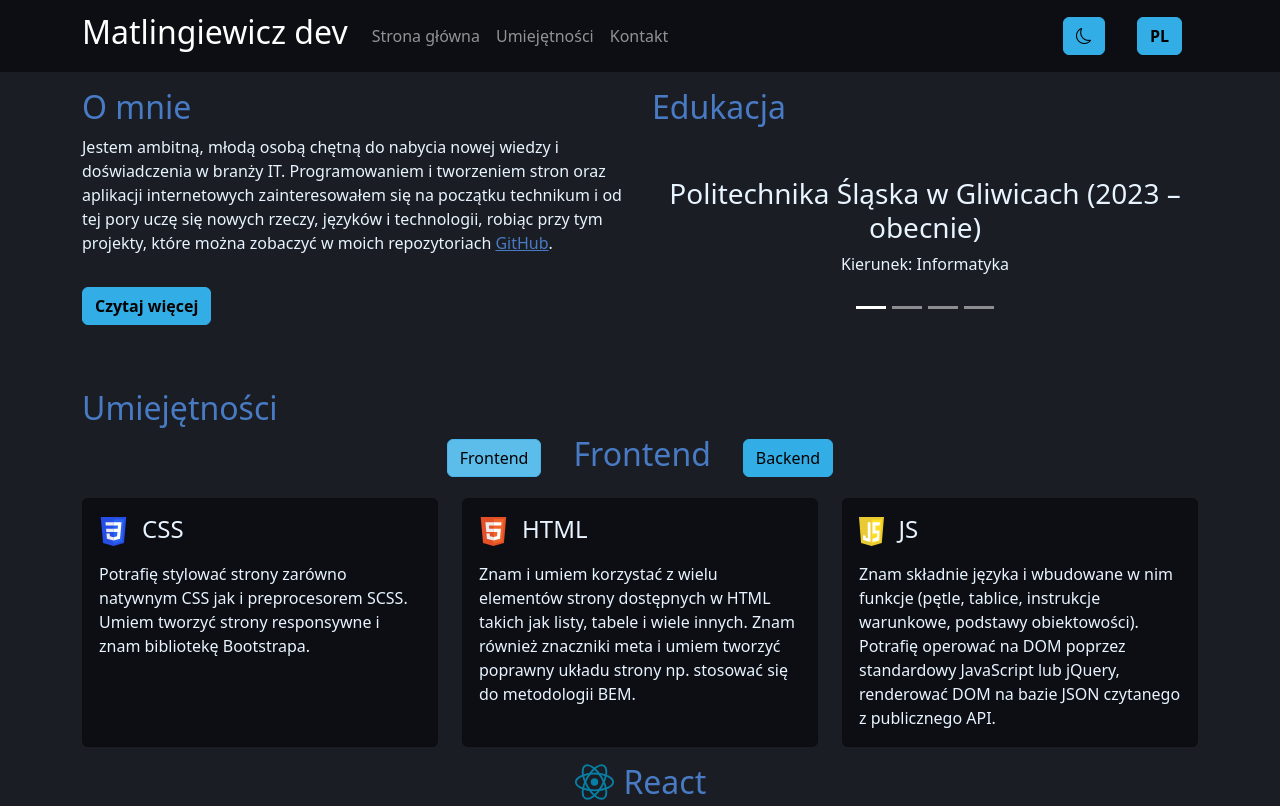
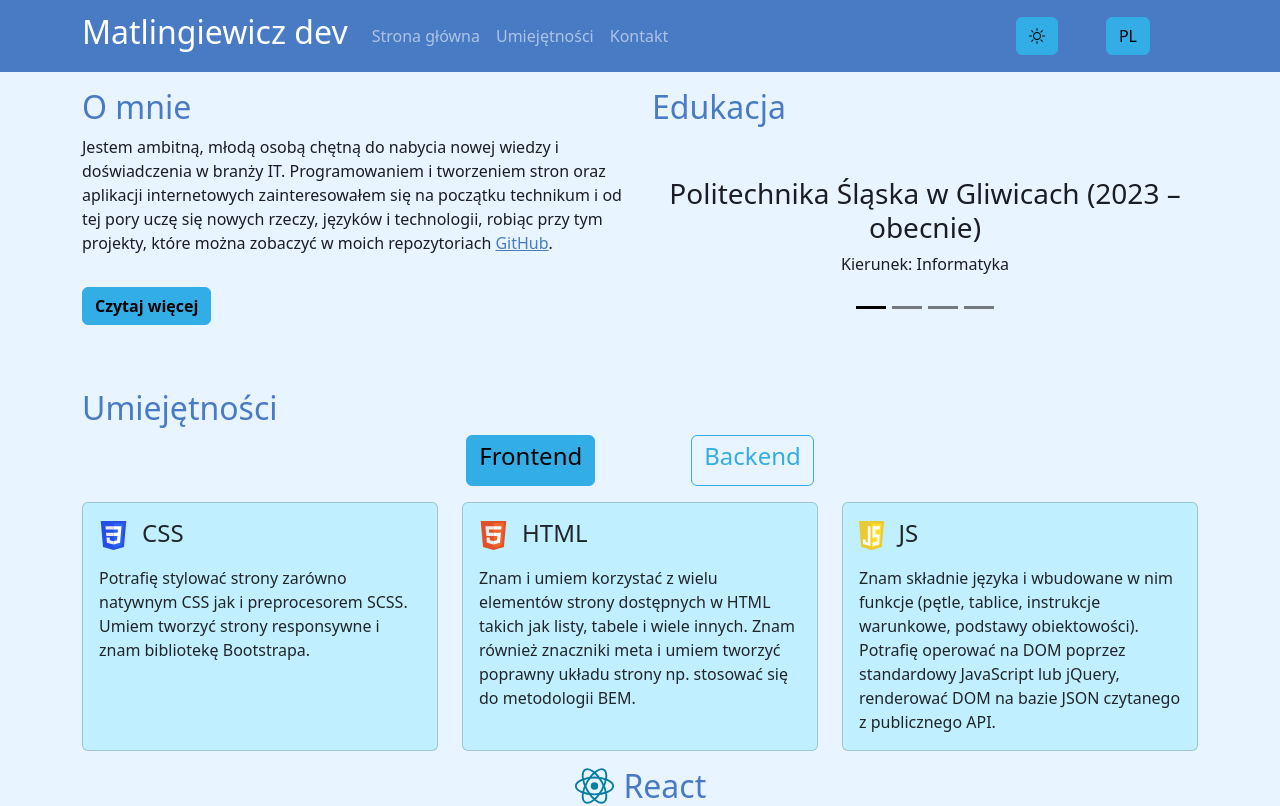
Before and after one commit to IgorMatlingiewicz/MyMainSite, a React (Vite) app: page / in a window 1280 px wide. Shown: the top 806 px of the page. Built offline with nearby package versions, Linux system fonts and the light colour scheme.

Commit message:
Changed skills section a bit, set bright mode as standard mode and changed some styling in navbar

```diff
--- a/src/App.jsx
+++ b/src/App.jsx
@@ -16,7 +16,7 @@ import contentEN from "./data/contentEN.json";
 function App() {
   const [open, setOpen] = useState(false);
   const [language, setLanguage] = useState("PL");
-  const [mode, setMode] = useState("dark");
+  const [mode, setMode] = useState("bright");
 
   let content = language == "PL" ? contentPL : contentEN;
 
--- a/src/components/Navbar.jsx
+++ b/src/components/Navbar.jsx
@@ -36,8 +36,8 @@ export default function AppNavbar({ setLanguage, language, setMode, mode }) {
             <Nav.Link onClick={() => handleLinkClick('contact')}>{content.navbar["contact"]}</Nav.Link>
           </Nav>
           <div>
-            <Button variant="warning" className="mx-3" onClick={() => setMode(mode == "dark" ? "bright" : "dark")}><i class={mode == "dark" ? "bi bi-moon" : "bi bi-brightness-high"}></i></Button>
-            <Button variant="warning" className="mx-3 fw-bold" onClick={() => setLanguage(language == "PL" ? "EN" : "PL")}>{language}</Button>
+            <Button variant="warning" onClick={() => setMode(mode == "dark" ? "bright" : "dark")}><i class={mode == "dark" ? "bi bi-moon" : "bi bi-brightness-high"}></i></Button>
+            <Button variant="warning" className="mx-5" onClick={() => setLanguage(language == "PL" ? "EN" : "PL")}>{language}</Button>
           </div>
         </Navbar.Collapse>
       </Container>
--- a/src/components/Skills.jsx
+++ b/src/components/Skills.jsx
@@ -31,34 +31,15 @@ export default function Skills({ language, mode }) {
 
     return (
         <>
-            <Container className="mb-3">
-                <Row className="d-flex justify-content-center align-items-center text-center flex-column flex-md-row gap-2">
-                    <Col xs="auto" md="auto" className="order-md-1">
-                        <Button
-                            variant="warning"
-                            active={field === "Frontend"}
-                            onClick={() => handleClick("F")}
-                        >
-                            Frontend
-                        </Button>
-                    </Col>
-
-                    <Col xs="12" md="auto" className="order-md-2">
-                        <h2 className="text-primary">{field}</h2>
-                    </Col>
-
-                    <Col xs="auto" md="auto" className="order-md-3">
-                        <Button
-                            variant="warning"
-                            active={field === "Backend"}
-                            onClick={() => handleClick("B")}
-                        >
-                            Backend
-                        </Button>
+            <Container>
+                <Row className="mb-3">
+                    <Col className='d-flex justify-content-center'>
+                        <Button className='mx-5' variant={field == "F" ? "warning" : "outline-warning"} active={field === "Frontend"} onClick={() => handleClick("F")}><h4>Frontend</h4></Button>
+                        <Button className='mx-5' variant={field == "B" ? "warning" : "outline-warning"} active={field === "Backend"} onClick={() => handleClick("B")}><h4>Backend</h4></Button>
                     </Col>
                 </Row>
+            </Container>
 
-            </Container>
             <Container>
                 <Row className="d-flex align-items-stretch">
                     <Col md={4} xs={12} className="d-flex my-2 my-md-0">
```
